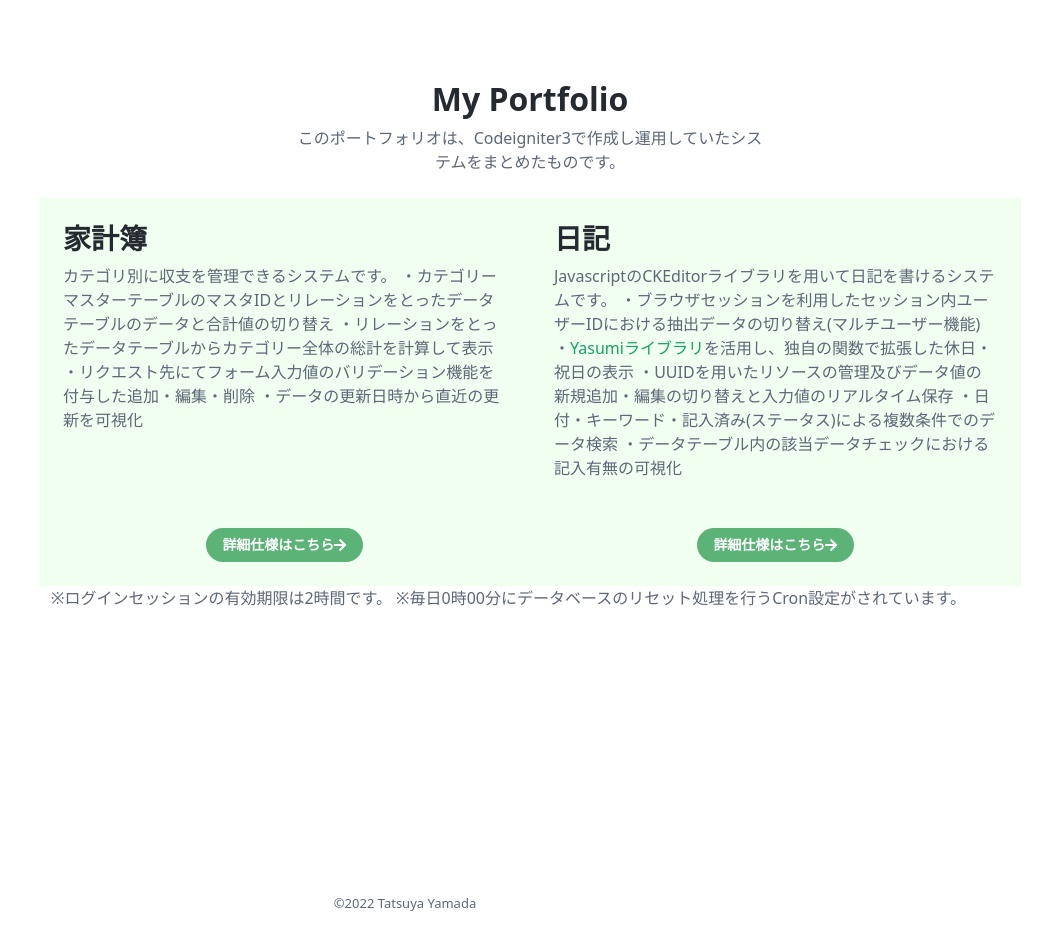
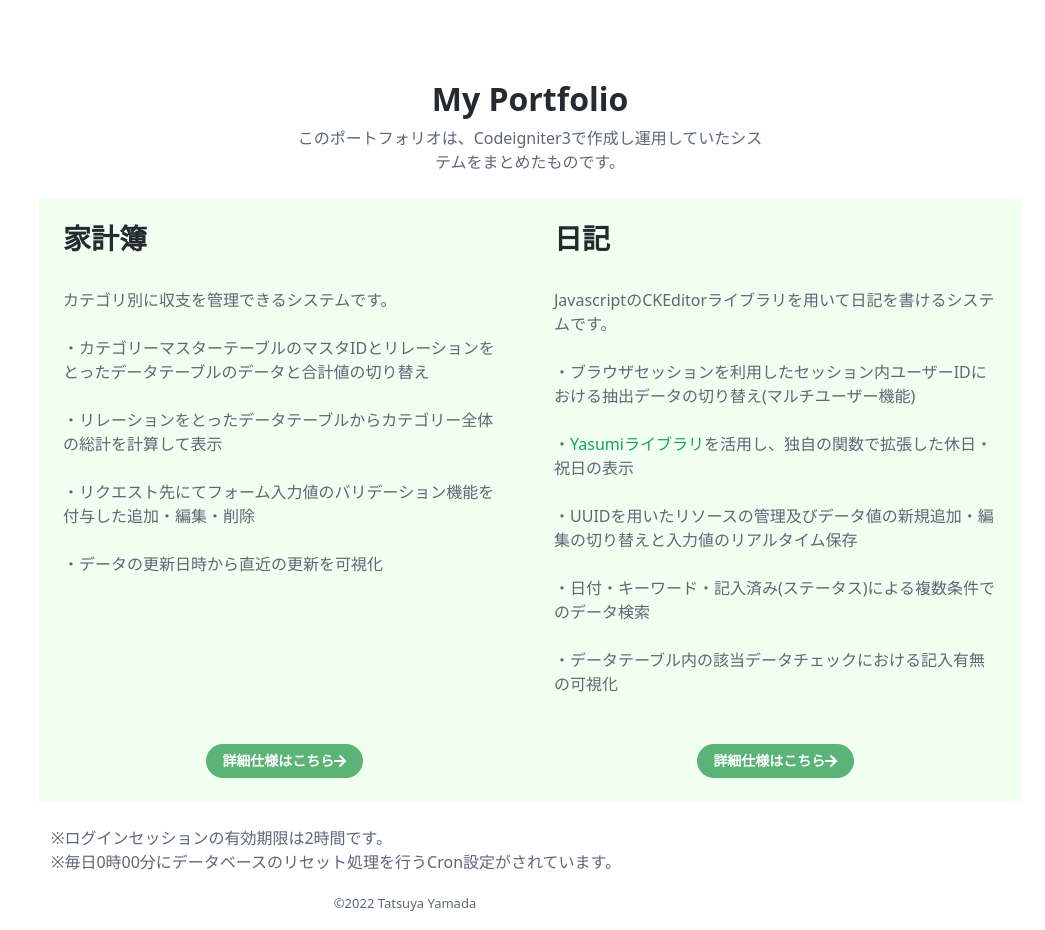
Before and after one commit to tatsuya2145/finance-daily, a PHP site: template application/views/dashboard.php in a window 1280 px wide. Shown: the whole page, without its empty margins (235-1280 px from the left). Run offline with PHP 8.4, Linux system fonts and the light colour scheme; the template is opened without the code that fills it, so the values that code supplies are empty; some libraries are stand-ins or nearby versions.

Commit message:
ダッシュボードでの説明文用のcss追加

```diff
--- a/assets/css/app.css
+++ b/assets/css/app.css
@@ -20,3 +20,6 @@
     color: rgb(46, 119, 42);
     z-index: 4;
   }
+  span.pre{
+    white-space: pre-line
+  }
```
